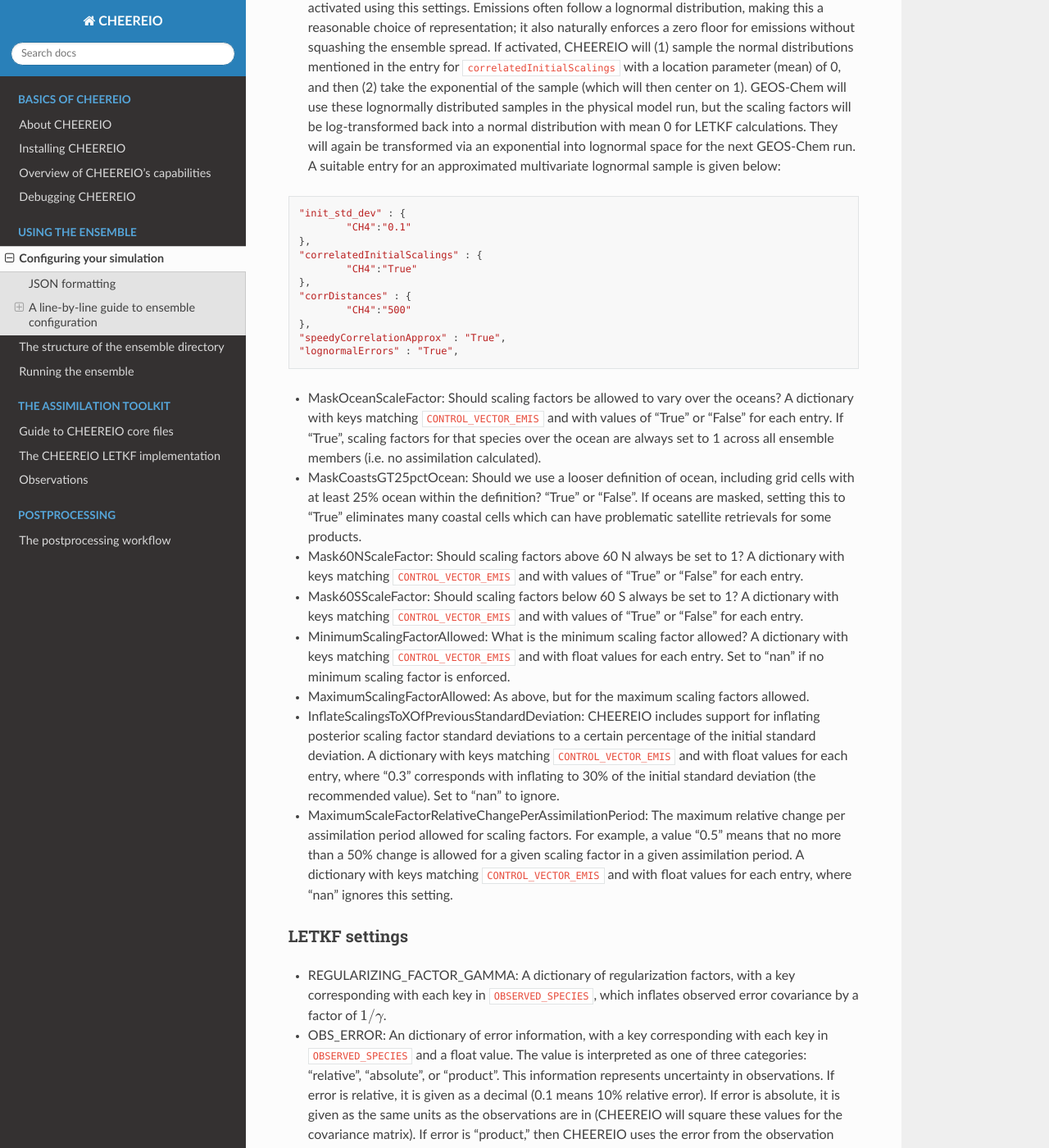
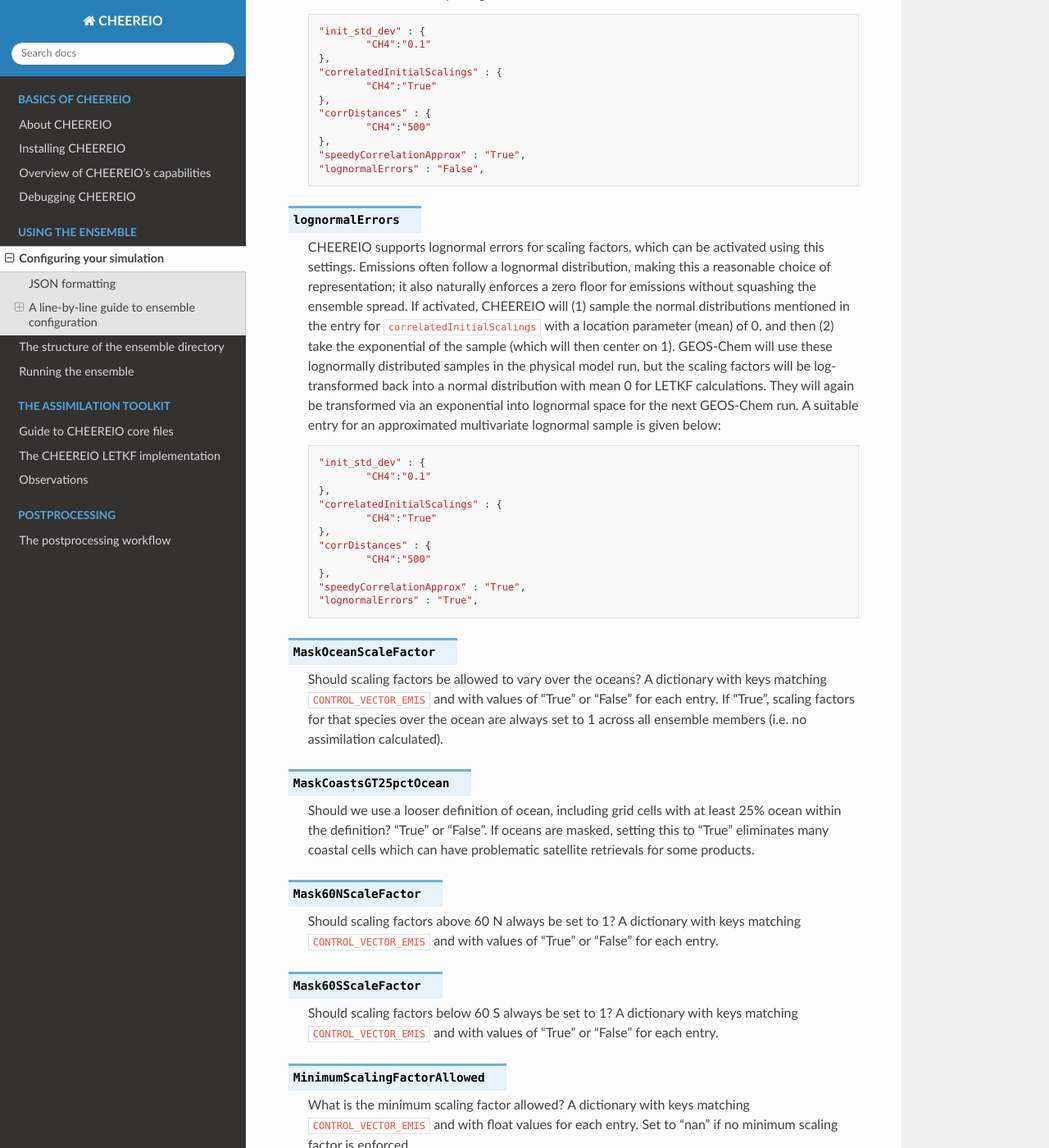
Before and after one commit to drewpendergrass/CHEEREIO, a Sphinx documentation site: the page built from docs/The-ensemble-configuration-file.rst, in a window 1280 px wide and 1400 px high, scrolled down 14804 px. Shown: the whole window at 82% size. Built offline with Sphinx 7.4.7 and the Read the Docs theme 2.0.0, drawn with Linux system fonts in a browser that asks for light colours; some of the changed lines change nothing that is shown; some of the changed text lies outside the part shown.

Commit message:
reformat ens config page

```diff
--- a/docs/The-ensemble-configuration-file.rst
+++ b/docs/The-ensemble-configuration-file.rst
@@ -448,51 +448,91 @@ Observation settings
 Scaling factor settings
 ~~~~~~~~~~~~~
 
-* init_std_dev: Setting for initial emissions scaling factor creation, where the number provided :math:`\sigma` is used to generate random scaling factors from a distribution specified in the ``lognormalErrors`` and ``correlatedInitialScalings`` entries. This value is specified by a dictionary where the key is one of the keys in ``CONTROL_VECTOR_EMIS`` and the value is a float. Every key in ``CONTROL_VECTOR_EMIS`` must be represented here.
-* correlatedInitialScalings: There are two possible interpretations of ``init_std_dev`` depending on the corresponding value in ``correlatedInitialScalings``.
+.. option:: init_std_dev
 
-   * If the corresponding value in ``correlatedInitialScalings`` is ``False``, then the  ``init_std_dev`` entry :math:`\sigma` is used to generate random scaling factors from the distribution :math:`n{\sim}N(1,\sigma)`, meaning that n is a normal random variable with mean 0 and standard deviation :math:`\sigma`. For example, if ``init_std_dev`` is "0.25" then scalings will have mean 1 and standard devation 0.25.  In this case, there is no correlation between neighboring scale factors (i.e. they are i.i.d.).
-   * The other "std" option, where ``correlatedInitialScalings`` is ``True``, means that we sample scaling factors from a multivariate normal distribution. If ``speedyCorrelationApprox`` is turned off, then this is a true sampling from a multivariate normal distribution. The mean is a vector of ones and the covariance matrix is generated with exponentially decaying correlation as a function of distance. More specifically, the covariance between points :math:`a` and :math:`b` with distance :math:`d` kilometers between them is given by :math:`\exp(-d^2/(2*c))` where :math:`c` is a correlation distance constant in kilometers given by the ``corrDistances`` entry (specified as a dictionary with keys from ``CONTROL_VECTOR_EMIS``). However, sampling a multivariate normal distribution like this can take an extraordinarily large amount of time and memory. CHEEREIO includes a very fast approximation to a multivariate normal distribution which is generated by applying a Gaussian blur to uncorrelated noise. To use this option, set ``speedyCorrelationApprox`` to ``True`` (strongly recommended for any resolution higher than 4x5).
+	Setting for initial emissions scaling factor creation, where the number provided :math:`\sigma` is used to generate random scaling factors from a distribution specified in the ``lognormalErrors`` and ``correlatedInitialScalings`` entries. This value is specified by a dictionary where the key is one of the keys in ``CONTROL_VECTOR_EMIS`` and the value is a float. Every key in ``CONTROL_VECTOR_EMIS`` must be represented here.
 
-* corrDistances: See above entry for ``correlatedInitialScalings``.
-* speedyCorrelationApprox: See above entry for ``correlatedInitialScalings``. A suitable entry for an approximated multivariate normal sample is given below:
-::
+.. option:: correlatedInitialScalings
 
-	"init_std_dev" : {
-		"CH4":"0.1"
-	},
-	"correlatedInitialScalings" : {
-		"CH4":"True"
-	},
-	"corrDistances" : {
-		"CH4":"500"
-	},
-	"speedyCorrelationApprox" : "True",
-	"lognormalErrors" : "False",
+	There are two possible interpretations of ``init_std_dev`` depending on the corresponding value in ``correlatedInitialScalings``.
 
-* lognormalErrors: CHEEREIO supports lognormal errors for scaling factors, which can be activated using this settings. Emissions often follow a lognormal distribution, making this a reasonable choice of representation; it also naturally enforces a zero floor for emissions without squashing the ensemble spread. If activated, CHEEREIO will (1) sample the normal distributions mentioned in the entry for ``correlatedInitialScalings`` with a location parameter (mean) of 0, and then (2) take the exponential of the sample (which will then center on 1). GEOS-Chem will use these lognormally distributed samples in the physical model run, but the scaling factors will be log-transformed back into a normal distribution with mean 0 for LETKF calculations. They will again be transformed via an exponential into lognormal space for the next GEOS-Chem run. A suitable entry for an approximated multivariate lognormal sample is given below:
-::
+	.. option:: correlatedInitialScalings equals False
 
-	"init_std_dev" : {
-		"CH4":"0.1"
-	},
-	"correlatedInitialScalings" : {
-		"CH4":"True"
-	},
-	"corrDistances" : {
-		"CH4":"500"
-	},
-	"speedyCorrelationApprox" : "True",
-	"lognormalErrors" : "True",
+		If the corresponding value in ``correlatedInitialScalings`` is ``False``, then the  ``init_std_dev`` entry :math:`\sigma` is used to generate random scaling factors from the distribution :math:`n{\sim}N(1,\sigma)`, meaning that n is a normal random variable with mean 0 and standard deviation :math:`\sigma`. For example, if ``init_std_dev`` is "0.25" then scalings will have mean 1 and standard devation 0.25.  In this case, there is no correlation between neighboring scale factors (i.e. they are i.i.d.).
 
-* MaskOceanScaleFactor: Should scaling factors be allowed to vary over the oceans? A dictionary with keys matching ``CONTROL_VECTOR_EMIS`` and with values of "True" or "False" for each entry. If "True", scaling factors for that species over the ocean are always set to 1 across all ensemble members (i.e. no assimilation calculated).
-* MaskCoastsGT25pctOcean: Should we use a looser definition of ocean, including grid cells with at least 25% ocean within the definition? "True" or "False". If oceans are masked, setting this to "True" eliminates many coastal cells which can have problematic satellite retrievals for some products.
-* Mask60NScaleFactor: Should scaling factors above 60 N always be set to 1? A dictionary with keys matching ``CONTROL_VECTOR_EMIS`` and with values of "True" or "False" for each entry.
-* Mask60SScaleFactor: Should scaling factors below 60 S always be set to 1? A dictionary with keys matching ``CONTROL_VECTOR_EMIS`` and with values of "True" or "False" for each entry.
-* MinimumScalingFactorAllowed: What is the minimum scaling factor allowed? A dictionary with keys matching ``CONTROL_VECTOR_EMIS`` and with float values for each entry. Set to "nan" if no minimum scaling factor is enforced.
-* MaximumScalingFactorAllowed: As above, but for the maximum scaling factors allowed.
-* InflateScalingsToXOfPreviousStandardDeviation: CHEEREIO includes support for inflating posterior scaling factor standard deviations to a certain percentage of the initial standard deviation. A dictionary with keys matching ``CONTROL_VECTOR_EMIS`` and with float values for each entry, where "0.3" corresponds with inflating to 30% of the initial standard deviation (the recommended value). Set to "nan" to ignore.
-* MaximumScaleFactorRelativeChangePerAssimilationPeriod: The maximum relative change per assimilation period allowed for scaling factors. For example, a value "0.5" means that no more than a 50% change is allowed for a given scaling factor in a given assimilation period. A dictionary with keys matching ``CONTROL_VECTOR_EMIS`` and with float values for each entry, where "nan" ignores this setting.
+   .. option:: correlatedInitialScalings equals True
+
+   		The other "std" option, where ``correlatedInitialScalings`` is ``True``, means that we sample scaling factors from a multivariate normal distribution. If ``speedyCorrelationApprox`` is turned off, then this is a true sampling from a multivariate normal distribution. The mean is a vector of ones and the covariance matrix is generated with exponentially decaying correlation as a function of distance. More specifically, the covariance between points :math:`a` and :math:`b` with distance :math:`d` kilometers between them is given by :math:`\exp(-d^2/(2*c))` where :math:`c` is a correlation distance constant in kilometers given by the ``corrDistances`` entry (specified as a dictionary with keys from ``CONTROL_VECTOR_EMIS``). However, sampling a multivariate normal distribution like this can take an extraordinarily large amount of time and memory. CHEEREIO includes a very fast approximation to a multivariate normal distribution which is generated by applying a Gaussian blur to uncorrelated noise. To use this option, set ``speedyCorrelationApprox`` to ``True`` (strongly recommended for any resolution higher than 4x5).
+
+.. option:: corrDistances
+
+	See above entry for ``correlatedInitialScalings``.
+
+.. option:: speedyCorrelationApprox
+
+	See above entry for ``correlatedInitialScalings``. A suitable entry for an approximated multivariate normal sample is given below:
+	::
+
+		"init_std_dev" : {
+			"CH4":"0.1"
+		},
+		"correlatedInitialScalings" : {
+			"CH4":"True"
+		},
+		"corrDistances" : {
+			"CH4":"500"
+		},
+		"speedyCorrelationApprox" : "True",
+		"lognormalErrors" : "False",
+
+.. option:: lognormalErrors
+
+	CHEEREIO supports lognormal errors for scaling factors, which can be activated using this settings. Emissions often follow a lognormal distribution, making this a reasonable choice of representation; it also naturally enforces a zero floor for emissions without squashing the ensemble spread. If activated, CHEEREIO will (1) sample the normal distributions mentioned in the entry for ``correlatedInitialScalings`` with a location parameter (mean) of 0, and then (2) take the exponential of the sample (which will then center on 1). GEOS-Chem will use these lognormally distributed samples in the physical model run, but the scaling factors will be log-transformed back into a normal distribution with mean 0 for LETKF calculations. They will again be transformed via an exponential into lognormal space for the next GEOS-Chem run. A suitable entry for an approximated multivariate lognormal sample is given below:
+	::
+
+		"init_std_dev" : {
+			"CH4":"0.1"
+		},
+		"correlatedInitialScalings" : {
+			"CH4":"True"
+		},
+		"corrDistances" : {
+			"CH4":"500"
+		},
+		"speedyCorrelationApprox" : "True",
+		"lognormalErrors" : "True",
+
+.. option:: MaskOceanScaleFactor
+
+	Should scaling factors be allowed to vary over the oceans? A dictionary with keys matching ``CONTROL_VECTOR_EMIS`` and with values of "True" or "False" for each entry. If "True", scaling factors for that species over the ocean are always set to 1 across all ensemble members (i.e. no assimilation calculated).
+
+.. option:: MaskCoastsGT25pctOcean
+
+	Should we use a looser definition of ocean, including grid cells with at least 25% ocean within the definition? "True" or "False". If oceans are masked, setting this to "True" eliminates many coastal cells which can have problematic satellite retrievals for some products.
+
+.. option:: Mask60NScaleFactor
+
+	Should scaling factors above 60 N always be set to 1? A dictionary with keys matching ``CONTROL_VECTOR_EMIS`` and with values of "True" or "False" for each entry.
+
+.. option:: Mask60SScaleFactor
+
+	Should scaling factors below 60 S always be set to 1? A dictionary with keys matching ``CONTROL_VECTOR_EMIS`` and with values of "True" or "False" for each entry.
+
+.. option:: MinimumScalingFactorAllowed
+
+	What is the minimum scaling factor allowed? A dictionary with keys matching ``CONTROL_VECTOR_EMIS`` and with float values for each entry. Set to "nan" if no minimum scaling factor is enforced.
+
+.. option:: MaximumScalingFactorAllowed
+
+	As above, but for the maximum scaling factors allowed.
+
+.. option:: InflateScalingsToXOfPreviousStandardDeviation
+
+	CHEEREIO includes support for inflating posterior scaling factor standard deviations to a certain percentage of the initial standard deviation. A dictionary with keys matching ``CONTROL_VECTOR_EMIS`` and with float values for each entry, where "0.3" corresponds with inflating to 30% of the initial standard deviation (the recommended value). Set to "nan" to ignore.
+
+.. option:: MaximumScaleFactorRelativeChangePerAssimilationPeriod
+
+	The maximum relative change per assimilation period allowed for scaling factors. For example, a value "0.5" means that no more than a 50% change is allowed for a given scaling factor in a given assimilation period. A dictionary with keys matching ``CONTROL_VECTOR_EMIS`` and with float values for each entry, where "nan" ignores this setting.
 
 LETKF settings
 ~~~~~~~~~~~~~
```
